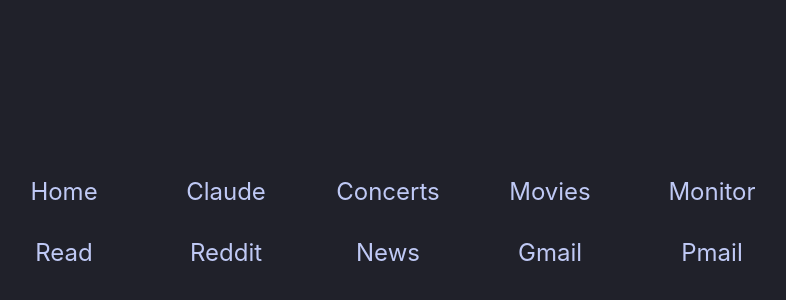
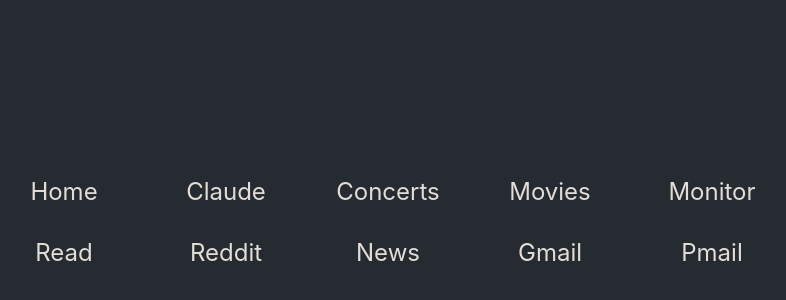
Before and after one commit to tjoldani/startpage, a plain HTML site: page index.html in a window 1280 px wide. Shown: the part 178-478 px from the top of the page, without its empty margins (252-1038 px from the left). Drawn offline with Linux system fonts and the light colour scheme.

Commit message:
Update theme colors (bg, link, highlight)
Co-Authored-By: Claude Opus 4.8 <noreply@anthropic.com>
Claude-Session: https://claude.ai/code/session_01X4VmtWb9e9EdigXbwKW2KW

```diff
--- a/style.css
+++ b/style.css
@@ -6,8 +6,8 @@
 }
 
 body {
-  background-color: #20212a;
-  color: #bfc9f5;
+  background-color: #262b32;
+  color: #e2ded7;
   font-family: Inter, sans-serif;
   font-size: 1.5rem;
   display: flex;
@@ -33,18 +33,18 @@ li {
 
 a {
   text-decoration: none;
-  color: #bfc9f5;
+  color: #e2ded7;
   transition: color 0.8s ease;
 }
 
 a:hover,
 a:focus {
-  color: #ff747e;
+  color: #d5b784;
   outline: none;
 }
 
 a:focus-visible {
-  outline: 2px solid #7aa2f7;
+  outline: 2px solid #d5b784;
   outline-offset: 4px;
   border-radius: 2px;
 }
```
